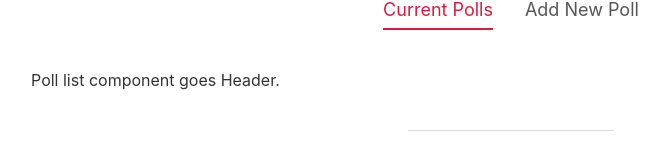
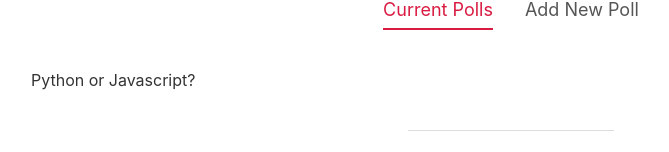
Before and after one commit to Sheilabob/ninjapolls, a Svelte app: page / in a window 1280 px wide. Shown: the part 194-346 px from the top of the page, without its empty margins (129-798 px from the left). Built offline with nearby package versions, Linux system fonts and the light colour scheme.

Commit message:
svelte tutorial #24

```diff
--- a/src/App.svelte
+++ b/src/App.svelte
@@ -1,8 +1,10 @@
 <script>
 	import Header from './components/Header.svelte';
 	import Footer from './components/Footer.svelte';
+	import PollList from './components/PollList.svelte';
 	import Tabs from './shared/Tabs.svelte';
 	import CreatePollForm from './components/CreatePollForm.svelte';
+
 
 
 //tabs
@@ -12,15 +14,35 @@
 		activeItem = e.detail;
 	}
 
+	//polls
+	let polls = [
+		{
+			id: 1,
+			question: 'Python or Javascript?',
+			answerA: 'Python',
+			answerB: 'Javascript',
+			votesA: 9,
+			votesB: 15,
+		},
+	];
+
+	const handleAdd = (e) => {
+		const poll = e.detail;
+		polls = [poll, ...polls];
+		console.log(polls);
+		activeItem = 'Current Polls';
+	}
+
+
 </script>
 
 <Header />
 <main>
 	<Tabs {activeItem} {items} on:tabChange={tabChange} />
 	{#if activeItem === 'Current Polls'}
-		<p>Poll list component goes Header.</p>
+		<PollList {polls} />
 	{:else if activeItem === 'Add New Poll'}
-		<CreatePollForm />
+		<CreatePollForm on:add={handleAdd} />
 	{/if}
 </main>
 <Footer />
--- a/src/components/CreatePollForm.svelte
+++ b/src/components/CreatePollForm.svelte
@@ -1,5 +1,9 @@
 <script>
+    import { createEventDispatcher } from 'svelte';
     import Button from '../shared/Button.svelte';
+
+
+    let dispatch = createEventDispatcher();
     let fields = {
         question: '',
         answerA: '',
@@ -39,7 +43,8 @@
 
         // add new poll
         if (valid) {
-            console.log('valid', fields);
+            let poll = {...fields, votesA: 0, votesB: 0, id: Math.random()};
+            dispatch('add', poll);
         }
     }
 </script>
--- /dev/null
+++ b/src/components/PollList.svelte
@@ -0,0 +1,18 @@
+<script>
+    export let polls =[];
+</script>
+
+<div class="poll-list">
+    {#each polls as poll (poll.id)}
+        <div>{poll.question}</div>
+    {/each}
+</div>
+
+<style>
+    .poll-list{
+        display: grid;
+        grid-template-columns: 1fr 1fr;
+        grid-gap: 20px;
+    }
+
+</style>
```
